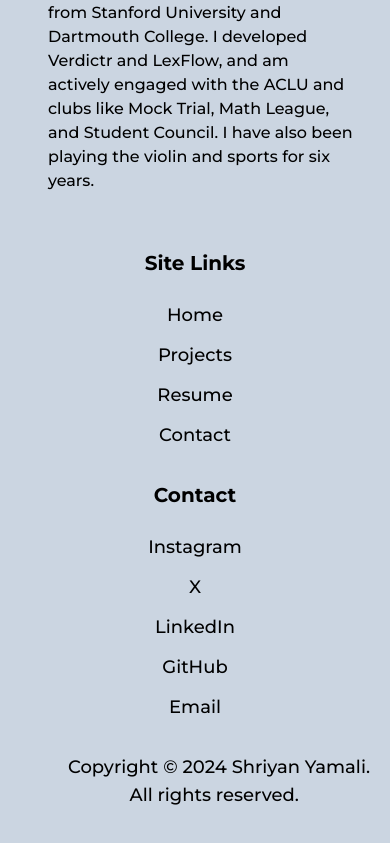
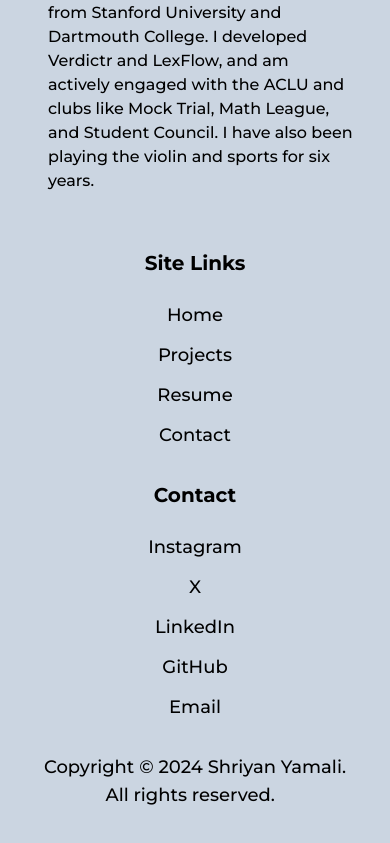
Before and after one commit to shriyanyamali/portfolio-v2, a Next.js app: page /LoadingPage in a window 390 px wide. Shown: the part 1211-2054 px from the top of the page. Built offline with nearby package versions, Linux system fonts and the light colour scheme.

Commit message:
fixed copyright alignment on screens large and smaller

```diff
--- a/src/components/Footer.js
+++ b/src/components/Footer.js
@@ -151,7 +151,7 @@ const Footer = () => {
         </div>
 
         {/* Copyright and Legal Links */}
-        <span className="text-lg whitespace-nowrap xtl:ml-12 lg:whitespace-normal">
+        <span className="text-lg whitespace-nowrap xtl:ml-12 lg:!ml-0 lg:whitespace-normal">
           Copyright &copy; {new Date().getFullYear()} Shriyan Yamali.{" "}
           <br className="hidden lg:block" />
           All rights reserved. &nbsp;
```
